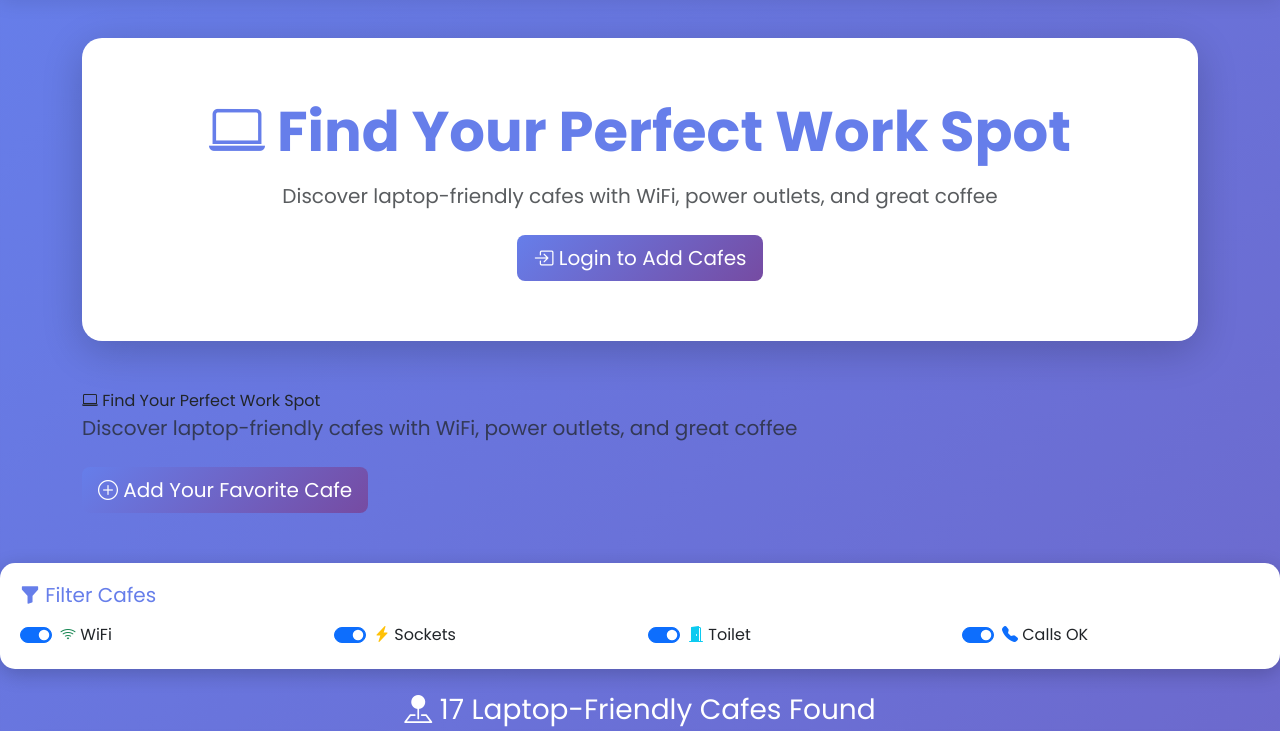
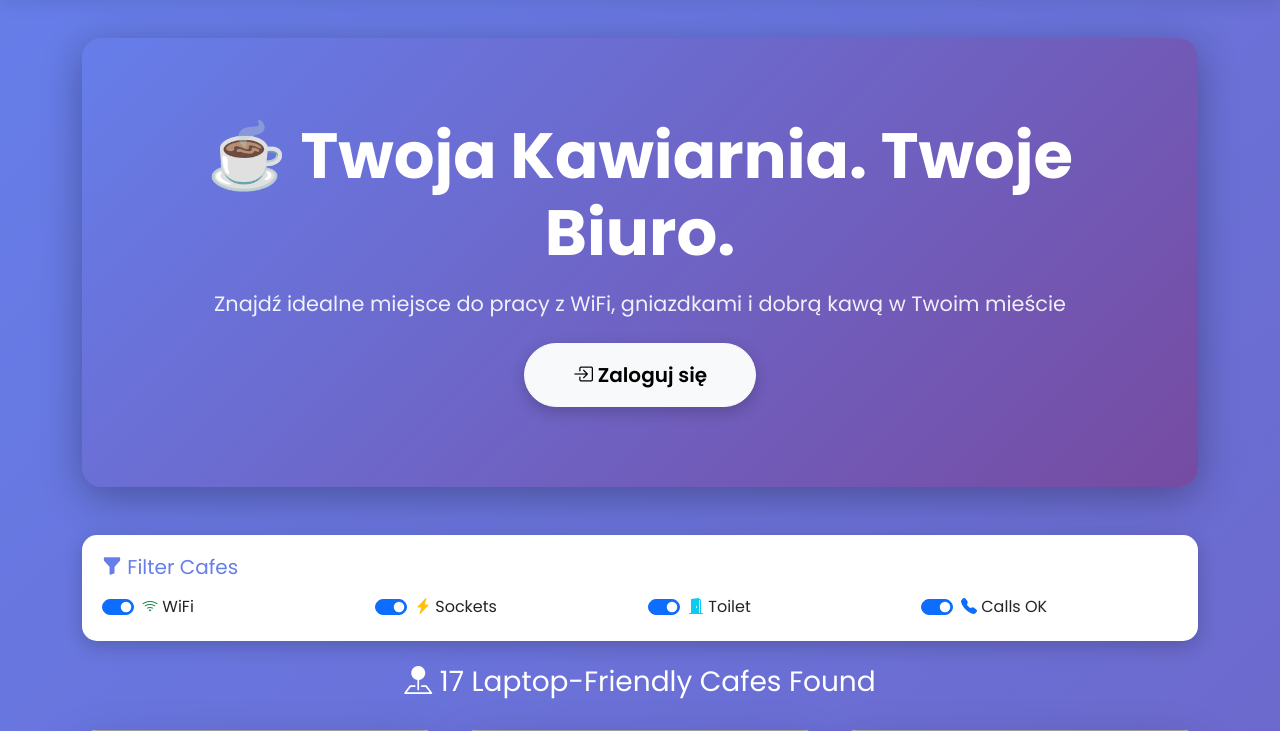
Before and after one commit to NinerMG/Brew_and_Byte, a Flask app: page / in a window 1280 px wide. Shown: the part 62-793 px from the top of the page. Run offline with Flask 3, Linux system fonts and the light colour scheme; data comes from the database, SQL or seed files in the repository; both versions use the stored data as it was after the commit; grey boxes are pictures that could not be loaded.

Commit message:
preparing login user

```diff
--- a/main.py
+++ b/main.py
@@ -83,7 +83,7 @@ class CafeForm(FlaskForm):
     has_sockets = BooleanField('Has Power Sockets', default=True)
     has_toilet = BooleanField('Has Toilet', default=True)
     can_take_calls = BooleanField('Can Take Calls', default=False)
-    submit = SubmitField('Add Cafe')
+    submit = SubmitField('Zapisz')  # Zmień na uniwersalny tekst
 
 class LoginForm(FlaskForm):
     email = StringField('Email', validators=[DataRequired(), Email()])
@@ -196,6 +196,35 @@ def delete_cafe(cafe_id):
     return redirect(url_for('home'))
 
 
+@app.route('/update/cafe/<int:cafe_id>', methods=['GET', 'POST'])
+@login_required
+def update_cafe(cafe_id):
+    cafe_to_update = Cafe.query.get_or_404(cafe_id)
+    form = CafeForm(obj=cafe_to_update)
+
+    if form.validate_on_submit():
+        cafe_to_update.name = form.name.data
+        cafe_to_update.map_url = form.map_url.data
+        cafe_to_update.img_url = form.img_url.data
+        cafe_to_update.location = form.location.data
+        cafe_to_update.has_sockets = form.has_sockets.data
+        cafe_to_update.has_toilet = form.has_toilet.data
+        cafe_to_update.has_wifi = form.has_wifi.data
+        cafe_to_update.can_take_calls = form.can_take_calls.data
+        cafe_to_update.seats = form.seats.data
+        cafe_to_update.coffee_price = form.coffee_price.data
+        cafe_to_update.user_id = current_user.id
+
+        try:
+            db.session.commit()
+            flash('Kawiarnia zaktualizowana!', 'success')
+            return redirect(url_for('home'))
+        except Exception as e:
+            db.session.rollback()
+            flash(f'Błąd podczas aktualizowania: {str(e)}', 'danger')
+    return render_template("update_cafe.html", form=form, cafe=cafe_to_update)
+
+
 @app.route('/login', methods=['GET', 'POST'])
 def login():
     if current_user.is_authenticated:
@@ -225,3 +254,6 @@ def logout():
 
 if __name__ == '__main__':
     app.run(debug=True)
+
+# TODO
+# update cafe
--- a/requirements.txt
+++ b/requirements.txt
@@ -3,6 +3,7 @@ Flask-SQLAlchemy==3.1.1
 Flask-WTF==1.2.1
 WTForms==3.1.2
 Flask-Login==0.6.3
+Flask-Babel==4.0.0
 Werkzeug==3.0.3
 SQLAlchemy==2.0.35
 email-validator==2.1.0
--- a/templates/index.html
+++ b/templates/index.html
@@ -5,33 +5,22 @@
     <!-- Hero Section -->
     <div class="row mb-5">
         <div class="col-12 text-center">
-            <div class="hero-section" style="background: white; padding: 60px 40px; border-radius: 20px; box-shadow: 0 10px 40px rgba(0,0,0,0.2);">
-                <h1 class="display-4 fw-bold mb-3" style="color: #667eea;">
-                    <i class="bi bi-laptop"></i> Find Your Perfect Work Spot
+            <div class="hero-section" style="background: linear-gradient(135deg, #667eea 0%, #764ba2 100%); padding: 80px 40px; border-radius: 20px; box-shadow: 0 10px 40px rgba(0,0,0,0.3);">
+                <h1 class="display-3 fw-bold mb-3" style="color: white;">
+                    ☕ Twoja Kawiarnia. Twoje Biuro.
                 </h1>
-                <p class="lead text-muted mb-4">
-                    Discover laptop-friendly cafes with WiFi, power outlets, and great coffee
+                <p class="lead mb-4" style="color: rgba(255,255,255,0.9); font-size: 1.3rem;">
+                    Znajdź idealne miejsce do pracy z WiFi, gniazdkami i dobrą kawą w Twoim mieście
                 </p>
                 {% if current_user is defined and current_user.is_authenticated %}
-                <a href="{{ url_for('add_cafe') }}" class="btn btn-lg btn-primary" style="background: linear-gradient(135deg, #667eea 0%, #764ba2 100%); border: none;">
-                    <i class="bi bi-plus-circle"></i> Add Your Favorite Cafe
+                <a href="{{ url_for('add_cafe') }}" class="btn btn-lg btn-light px-5 py-3" style="border-radius: 50px; font-weight: 600; box-shadow: 0 5px 15px rgba(0,0,0,0.2);">
+                    <i class="bi bi-plus-circle"></i> Dodaj Kawiarnię
                 </a>
                 {% else %}
-                <a href="{{ url_for('login') }}" class="btn btn-lg btn-primary" style="background: linear-gradient(135deg, #667eea 0%, #764ba2 100%); border: none;">
-                    <i class="bi bi-box-arrow-in-right"></i> Login to Add Cafes
+                <a href="{{ url_for('login') }}" class="btn btn-lg btn-light px-5 py-3" style="border-radius: 50px; font-weight: 600; box-shadow: 0 5px 15px rgba(0,0,0,0.2);">
+                    <i class="bi bi-box-arrow-in-right"></i> Zaloguj się
                 </a>
                 {% endif %}
-            </div>
-        </div>
-    </div>
-                    <i class="bi bi-laptop"></i> Find Your Perfect Work Spot
-                </h1>
-                <p class="lead text-muted mb-4">
-                    Discover laptop-friendly cafes with WiFi, power outlets, and great coffee
-                </p>
-                <a href="{{ url_for('add_cafe') }}" class="btn btn-lg btn-primary" style="background: linear-gradient(135deg, #667eea 0%, #764ba2 100%); border: none;">
-                    <i class="bi bi-plus-circle"></i> Add Your Favorite Cafe
-                </a>
             </div>
         </div>
     </div>
@@ -156,10 +145,14 @@
                                 <i class="bi bi-map"></i> View on Map
                             </a>
                             {% if current_user is defined and current_user.is_authenticated %}
+                            <a href="{{ url_for('update_cafe', cafe_id=cafe.id) }}"
+                               class="btn btn-warning btn-sm">
+                                <i class="fas fa-edit"></i> Edytuj
+                            </a>
                             <a href="{{ url_for('delete_cafe', cafe_id=cafe.id) }}"
-                               class="btn btn-outline-danger btn-sm"
-                               onclick="return confirm('Are you sure you want to delete {{ cafe.name }}?')">
-                                <i class="bi bi-trash"></i> Delete Cafe
+                               class="btn btn-danger btn-sm"
+                               onclick="return confirm('Czy na pewno chcesz usunąć tę kawiarnię?')">
+                                <i class="fas fa-trash"></i> Usuń
                             </a>
                             {% endif %}
                         </div>
```
Also changed, not shown: templates/update_cafe.html (added, +133 -0 lines), IMPLEMENTATION_STEPS.py (deleted), LOGIN_IMPLEMENTATION_HINTS.py (deleted), instance/cafes.db.
